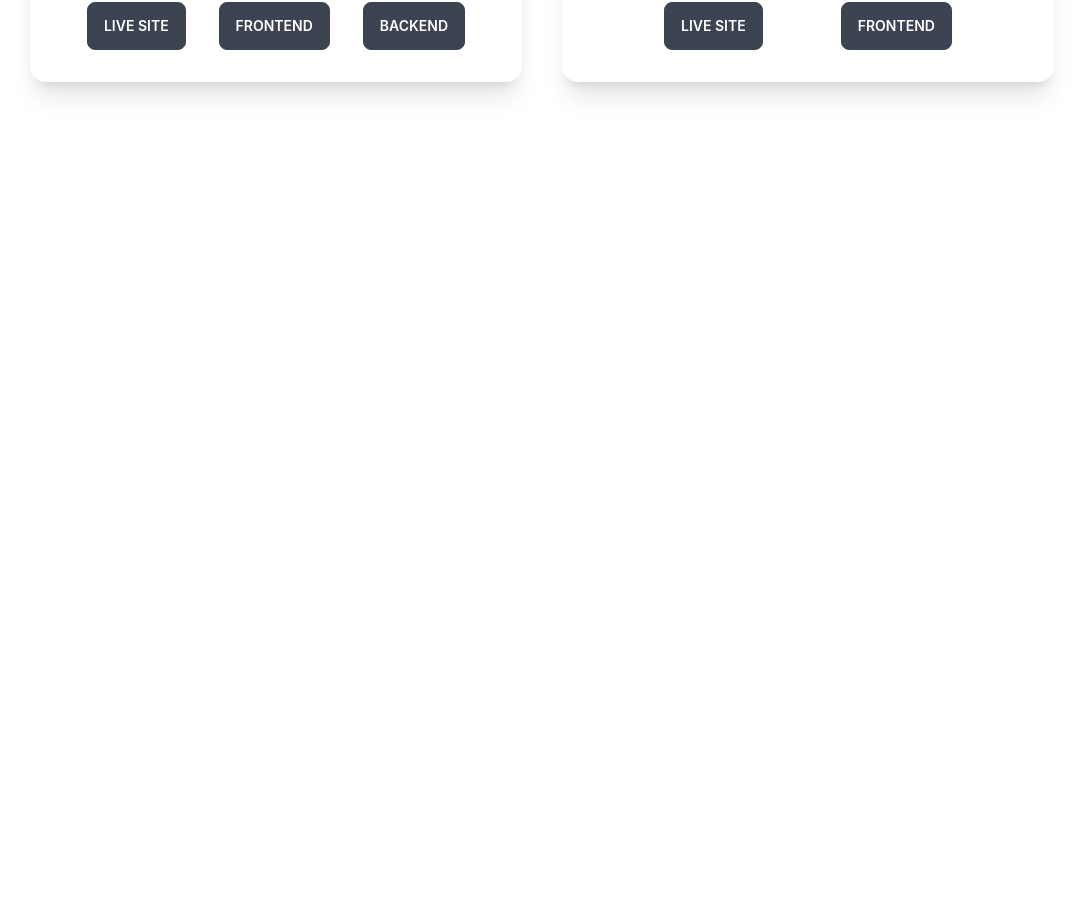
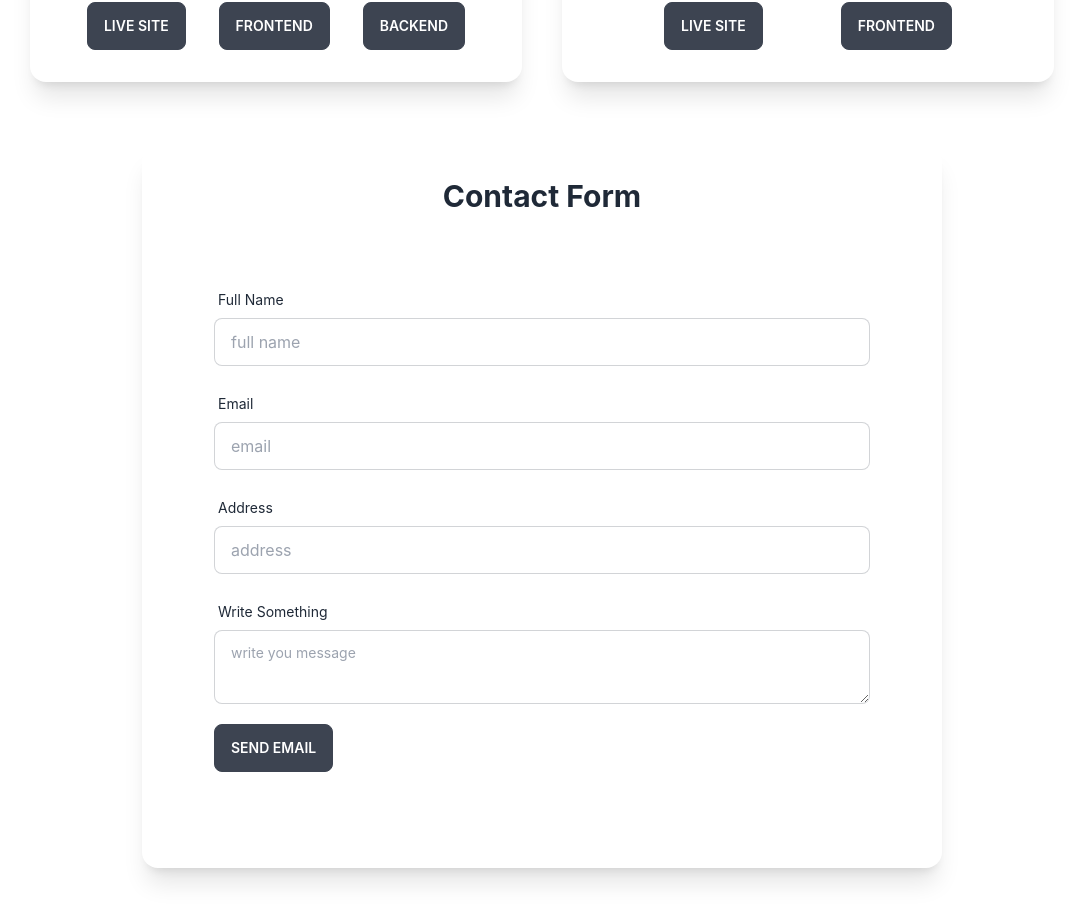
Before and after one commit to ArkoRoyBadhon/my_portfolio, a React (Create React App) app: page / in a window 1280 px wide. Shown: the part 1988-2910 px from the top of the page, without its empty margins (98-1181 px from the left). Before the commit the page ends 2110 px from the top, so only its background shows below. Built offline with nearby package versions, Linux system fonts and the light colour scheme.

Commit message:
email.js implemented on contact form

```diff
--- a/package.json
+++ b/package.json
@@ -3,6 +3,7 @@
   "version": "0.1.0",
   "private": true,
   "dependencies": {
+    "@emailjs/browser": "^3.10.0",
     "@testing-library/jest-dom": "^5.16.5",
     "@testing-library/react": "^13.4.0",
     "@testing-library/user-event": "^13.5.0",
--- /dev/null
+++ b/src/Component/Page/ContactForm/ContactForm.js
@@ -0,0 +1,61 @@
+import React, { useRef } from 'react';
+import emailjs from '@emailjs/browser';
+
+
+const ContactForm = () => {
+
+    const form = useRef();
+    const sendEmail = (e) => {
+        e.preventDefault();
+
+        emailjs.sendForm('service_gb6pzmi', 'template_61hd7x7', e.target, 'qYEbx9_e5gkih0PhM')
+            .then((result) => {
+                console.log(result.text);
+                alert('message')
+            }, (error) => {
+                console.log(error.text);
+            });
+    }
+
+    return (
+        <div className='my-16'>
+            <div className="min-w-screen-lg">
+
+                <div className="card w-[50rem] bg-base-100 shadow-xl mx-auto">
+                    <div className="card-body">
+                        <h4 className="text-3xl font-bold text-center">Contact Form</h4>
+                        <form ref={form} onSubmit={sendEmail} className='px-10 pb-16 pt-10'>
+                            <div className="form-control w-full my-5">
+                                <label className="label">
+                                    <span className="label-text">Full Name</span>
+                                </label>
+                                <input required type="text" name="user_name" placeholder="full name" className="input input-bordered " />
+                            </div>
+                            <div className="form-control w-full my-5">
+                                <label className="label">
+                                    <span className="label-text">Email</span>
+                                </label>
+                                <input required type="text" name='user_email' placeholder="email" className="input input-bordered w-full" />
+                            </div>
+                            <div className="form-control w-full my-5">
+                                <label className="label">
+                                    <span className="label-text">Address</span>
+                                </label>
+                                <input required type="text" name='user_address' placeholder="address" className="input input-bordered w-full" />
+                            </div>
+                            <div className="form-control w-full my-5">
+                                <label className="label">
+                                    <span className="label-text">Write Something</span>
+                                </label>
+                                <textarea required name='message' className="textarea textarea-bordered" placeholder="write you message"></textarea>
+                            </div>
+                            <input className='btn mx-auto' type="submit" value="Send Email" />
+                        </form>
+                    </div>
+                </div>
+
+            </div>
+        </div>
+    );
+};
+export default ContactForm;
--- a/src/Component/Page/HomePage/Home.js
+++ b/src/Component/Page/HomePage/Home.js
@@ -1,5 +1,6 @@
 import React from 'react';
 import Banner from '../Banner/Banner';
+import ContactForm from '../ContactForm/ContactForm';
 import Projects from '../Projects/Projects';
 import Skills from '../Skill/Skills';
 
@@ -10,6 +11,7 @@ const Home = () => {
             <Banner />
             <Skills />
             <Projects />
+            <ContactForm />
         </div>
     );
 };
```
Also changed, not shown: 1 other file (tests, documents, lock files or other folders).
